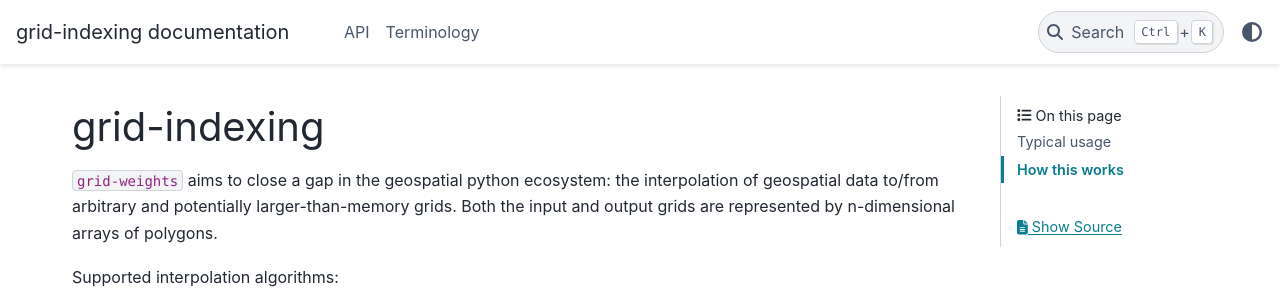
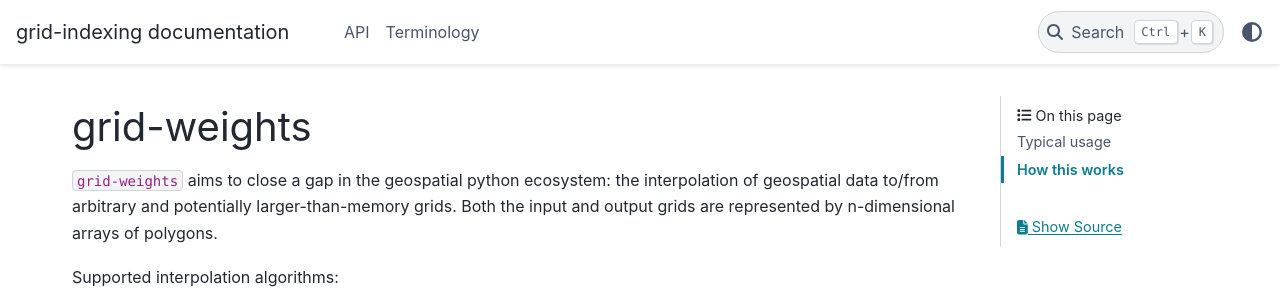
Before and after one commit to keewis/grid-weights, a Sphinx documentation site: the page built from docs/index.md, in a window 1280 px wide and 900 px high. Shown: the top 300 px of the window. Built offline with Sphinx 7.4.7 and the PyData theme 0.15.4, drawn with Linux system fonts in a browser that asks for light colours.

Commit message:
change the section title

````diff
--- a/docs/index.md
+++ b/docs/index.md
@@ -1,4 +1,4 @@
-# grid-indexing
+# grid-weights
 
 ```{toctree}
 ---
````
